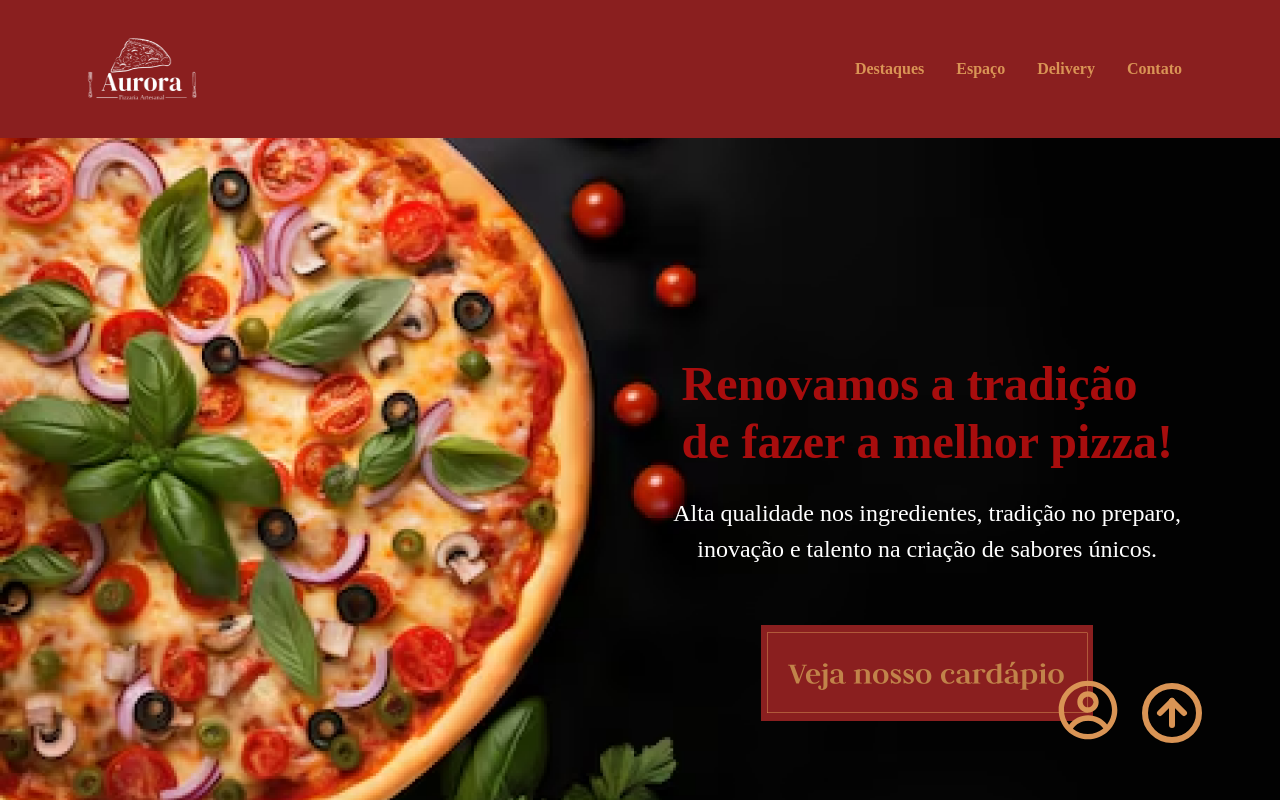
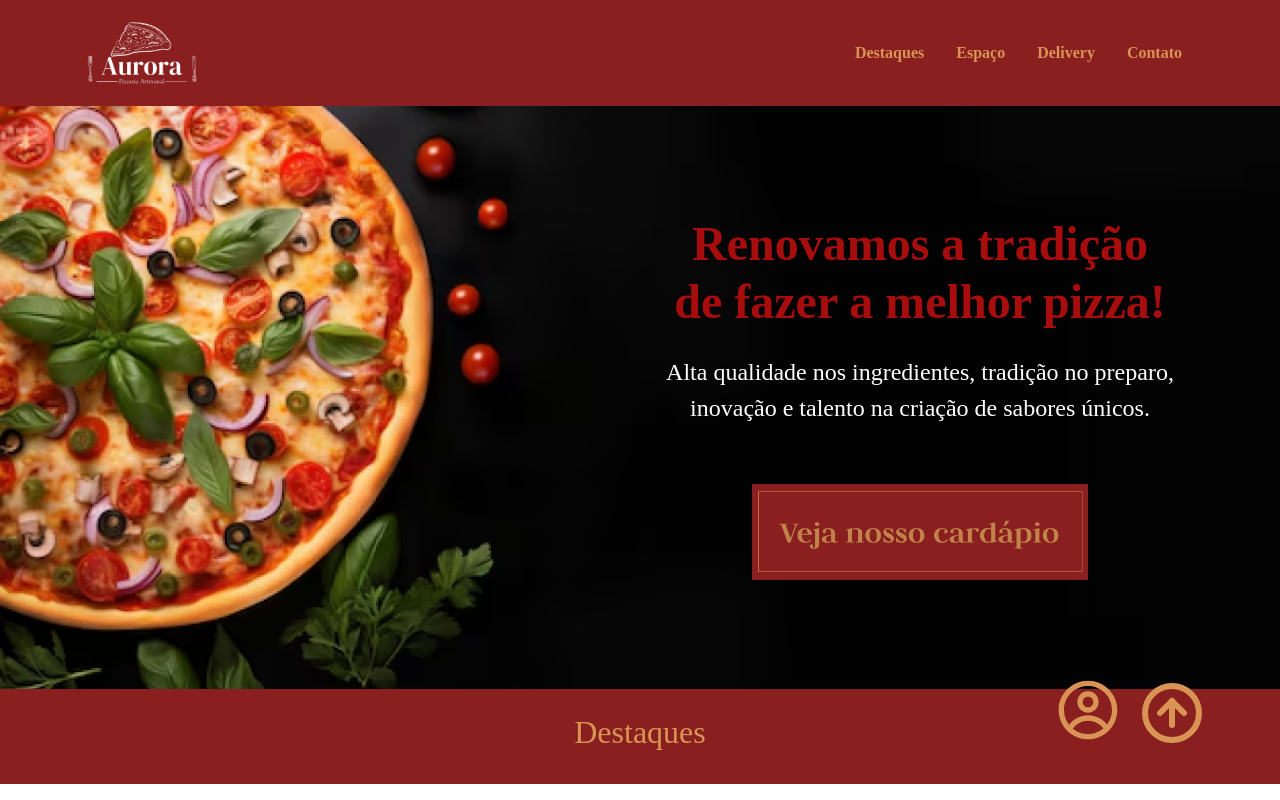
Before and after one commit to monosodrac/PizzariaAurora_frontend, a React (Create React App) app: page / in a window 1280 px wide. Shown: the top 800 px of the page. Built offline with nearby package versions, Linux system fonts and the light colour scheme; a web font is replaced by a local one.

Commit message:
separating scss by section

```diff
--- a/src/components/Header.js
+++ b/src/components/Header.js
@@ -4,7 +4,7 @@ import Logo from '../Imgs/logo.png';
 export default function Header() {
     return (
         <div>
-            <header className="navbar navbar-expand-lg sticky-top p-4" id='head'>
+            <header className="navbar navbar-expand-lg sticky-top" id='head'>
                 <div className="container">
                     <img className="navbar-brand m-0 section-title" src={Logo} alt="Pizzaria Aurora" />
                     <button className="navbar-toggler" data-bs-toggle="collapse" data-bs-target="#menu-navegacao">
--- a/src/components/Hero.js
+++ b/src/components/Hero.js
@@ -1,12 +1,13 @@
 import React from "react";
+import BgHero from "../Imgs/bg-hero.png";
 import BtnHero from "../Imgs/btn-hero.png";
 
 export default function Hero() {
   return (
     <div>
-      <section className="image-text-section">
-        <div></div>
-        <div className="image-text-section__text_container">
+      <section className="image-text-section image-text-section--image-full-width">
+        <img src={BgHero} alt="Imagem promocional" />
+        <div className="image-text-section__text_container image-text-section--image-full-width__text_container">
           <h2 className="title">
             Renovamos a tradição <br />
             de fazer a melhor pizza!
--- /dev/null
+++ b/src/styles/Config/_contato.scss
@@ -0,0 +1,41 @@
+@use 'variaveis';
+
+
+.contato {
+    background-color: variaveis.$corPrincipal;
+
+    &__list {
+        display: grid;
+        grid-template-columns: 1fr 1fr 1fr;
+        gap: 3rem;
+        font-size: 2rem;
+        color: #fff;
+        align-items: center;
+        margin: 5rem 0;
+
+        img {
+            height: 17.7rem;
+        }
+
+        .maps {
+            iframe {
+                margin-bottom: 5.6vw;
+                height: 17.7rem;
+                width: 17.7rem;
+                position: relative;
+            }
+        }
+
+        .rodape {
+            grid-column-start: 1;
+            grid-column-end: 4;
+            border-top: 1px solid #fff;
+
+            h2 {
+                margin-top: 1.5rem;
+                text-align: center;
+                font-size: 1rem;
+            }
+        }
+    }
+}
--- /dev/null
+++ b/src/styles/Config/_delivery.scss
@@ -0,0 +1,20 @@
+@use 'variaveis';
+
+.delivery {
+    display: flex;
+    margin: 5rem;
+
+    img {
+        height: 19rem;
+    }
+
+    &__text {
+        font-size: 1.5rem;
+        font-family: variaveis.$fontDlvr;
+
+        h4 {
+            font-size: 3rem;
+            color: variaveis.$corPrincipal;
+        }
+    }
+}
--- /dev/null
+++ b/src/styles/Config/_destaques.scss
@@ -0,0 +1,16 @@
+@use 'variaveis';
+
+.destaques__list {
+    display: grid;
+    gap: 2rem;
+    grid-template-columns: repeat(3, 1fr);
+
+    &__item {
+        list-style: none;
+        margin: 4rem 0;
+
+        img {
+            max-width: 100%;
+        }
+    }
+}
--- /dev/null
+++ b/src/styles/Config/_espaco.scss
@@ -0,0 +1,28 @@
+@use 'variaveis';
+
+.espaco {
+    display: block;
+
+    &__list {
+        list-style: none;
+
+        &__item img {
+            width: 100%;
+
+        }
+
+        #img1 {
+            margin: 5rem 0 2rem;
+        }
+
+        #img5 {
+            margin: 2rem 0 5rem;
+        }
+    }
+}
+
+.grid-3 {
+    display: grid;
+    grid-template-columns: 1fr 1fr 1fr;
+    gap: 2rem;
+}
--- /dev/null
+++ b/src/styles/Config/_hero.scss
@@ -0,0 +1,124 @@
+@use 'variaveis';
+
+.image-text-section {
+    display: grid;
+    grid-template-columns: 1fr 1fr;
+    align-items: center;
+
+    &__text_container {
+        h2 {
+            margin-bottom: 1.5rem;
+        }
+        p {
+            margin-bottom: 3.6rem;
+        }
+    }
+
+    &--image-full-width {
+        display: block;
+        position: relative;
+
+        img {
+            width: 100%;
+        }
+
+        &__text_container {
+            position: absolute;
+            top: 0;
+            left: 50%;
+            height: 100%;
+            width: calc(50% - 5rem);
+            display: flex;
+            flex-direction: column;
+            justify-content: center;
+            text-align: center;
+        }
+
+        .btn-hero img {
+            height: 6rem;
+            width: 21rem;
+        }
+    }
+}
+
+.title {
+    display: flex;
+    justify-content: center;
+    text-align: center;
+    font-weight: bold;
+    font-size: 3rem;
+    color: variaveis.$corTitle;
+}
+
+.text {
+    display: flex;
+    text-align: center;
+    font-weight: normal;
+    font-size: 1.5rem;
+    color: #fff;
+}
+
+@media (max-width: 767px) {
+    .image-text-section {
+        height: 280px;
+
+        &__text_container {
+            display: flex;
+            flex-direction: column;
+            justify-content: center;
+            align-items: center;
+            margin-right: 40px;
+
+            h2 {
+                font-size: 1.1rem;
+                margin: 1rem;
+            }
+
+            p {
+                font-size: .8rem;
+            }
+
+            .btn-hero img {
+                display: none;
+            }
+        }
+    }
+}
+
+// .image-text-section {
+//     display: grid;
+//     grid-template-columns: 1fr 1fr;
+//     align-items: center;
+
+//     img {
+//         max-width: 100%;
+//     }
+
+//     &__text_container {
+//         padding: 0 2vw;
+
+//         h2 {
+//             margin-bottom: 24px;
+//         }
+//     }
+
+//     &--image-full-width {
+//         display: block;
+//         position: relative;
+
+//         img {
+//             width: 100%;
+//         }
+
+//         &__text_container {
+//             position: absolute;
+//             top: 0;
+//             left: 50%;
+//             height: 100%;
+//             width: calc(50% - 5.6vw);
+//             display: flex;
+//             flex-direction: column;
+//             justify-content: center;
+//         }
+//     }
+// }
--- a/src/styles/main.scss
+++ b/src/styles/main.scss
@@ -1,157 +1,12 @@
 @use 'config/reset';
 @use 'config/variaveis';
+@use 'config/headers';
+@use 'config/hero';
+@use 'config/destaques';
+@use 'config/espaco';
+@use 'config/delivery';
+@use 'config/contato';
 @use 'config/cadastro';
-@use 'config/headers';
-@use 'sass:math';
-
-/* Hero */
-.image-text-section {
-  display: grid;
-  grid-template-columns: 1fr 1fr;
-  align-items: center;
-  background-image: url(../Imgs/bg-hero.png);
-  background-size: cover;
-  height: 100vh;
-  padding: 0 2vw;
-
-  &__text_container {
-    display: flex;
-    flex-direction: column;
-    justify-content: center;
-    align-items: center;
-    margin-right: 40px;
-
-    h2 {
-      margin-bottom: 24px;
-    }
-  }
-}
-
-.title {
-  display: flex;
-  font-weight: bold;
-  font-size: 48px;
-  justify-content: center;
-  color: variaveis.$corTitle;
-  margin-bottom: 32px;
-}
-
-.text {
-  display: flex;
-  justify-content: center;
-  text-align: center;
-  font-weight: normal;
-  font-size: 24px;
-  margin-bottom: 58px;
-  color: #fff;
-}
-
-.btn-hero img {
-  height: 6rem;
-}
-
-/* grid */
-.destaques__list {
-  display: grid;
-  gap: 2rem;
-  grid-template-columns: repeat(3, 1fr);
-
-  &__item {
-    list-style: none;
-    margin: 4rem 0;
-
-    img {
-      max-width: 100%;
-    }
-  }
-}
-
-/* espaço */
-.espaco {
-  display: block;
-
-  &__list {
-    list-style: none;
-
-    &__item img {
-      width: 100%;
-
-    }
-
-    #img1 {
-      margin: 5rem 0 2rem;
-    }
-
-    #img5 {
-      margin: 2rem 0 5rem;
-    }
-  }
-}
-
-.grid-3 {
-  display: grid;
-  grid-template-columns: 1fr 1fr 1fr;
-  gap: 2rem;
-}
-
-/* delivery */
-.delivery {
-  display: flex;
-  margin: 5rem;
-
-  img {
-    height: 19rem;
-  }
-
-  &__text {
-    font-size: 1.5rem;
-    font-family: variaveis.$fontDlvr;
-
-    h4 {
-      font-size: 3rem;
-      color: variaveis.$corPrincipal;
-    }
-  }
-}
-
-.contato {
-  background-color: variaveis.$corPrincipal;
-
-  &__list {
-    display: grid;
-    grid-template-columns: 1fr 1fr 1fr;
-    gap: 3rem;
-    font-size: 2rem;
-    color: #fff;
-    align-items: center;
-    margin: 5rem 0;
-
-    img {
-      height: 17.7rem;
-    }
-
-    .maps {
-      iframe {
-        margin-bottom: 5.6vw;
-        height: 17.7rem;
-        width: 17.7rem;
-        position: relative;
-      }
-    }
-
-    .rodape {
-      grid-column-start: 1;
-      grid-column-end: 4;
-      border-top: 1px solid #fff;
-
-      h2 {
-        margin-top: 1.5rem;
-        text-align: center;
-        font-size: 1rem;
-      }
-    }
-  }
-}
 
 button {
   border: 0;
```
